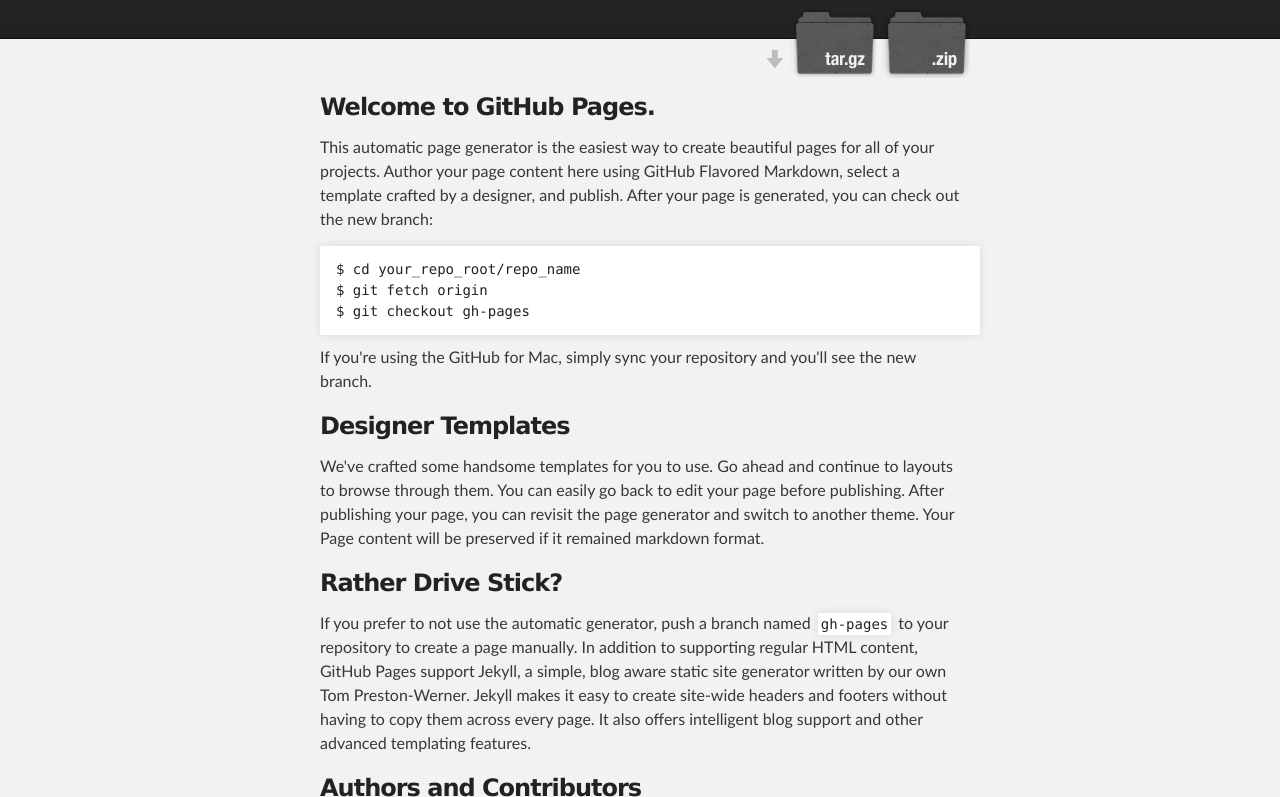
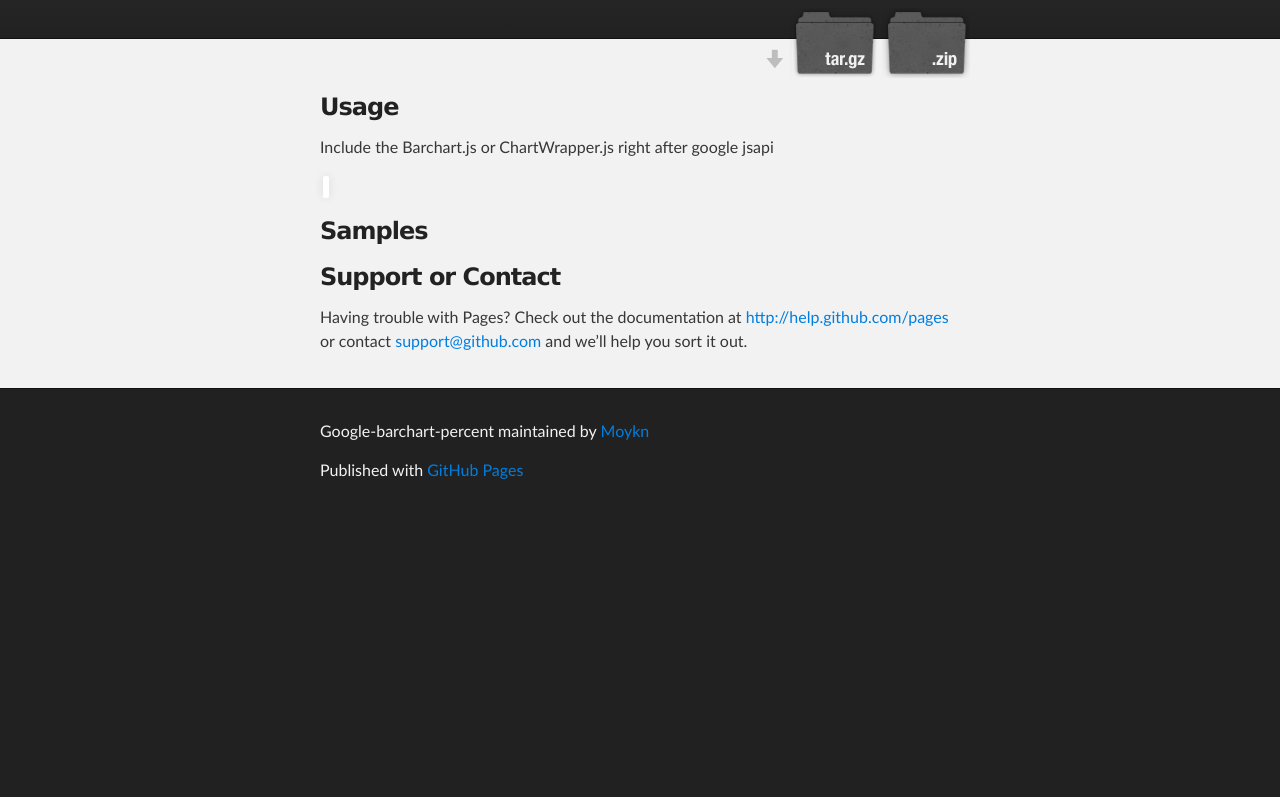
Before and after one commit to Moykn/google-barchart-percent, a plain HTML site: page index.html in a window 1280 px wide. Shown: the part 171-968 px from the top of the page. After the commit the page ends 800 px from the top, so only its background shows below. Drawn offline with Linux system fonts and the light colour scheme.

Commit message:
Adding samples

```diff
--- a/index.html
+++ b/index.html
@@ -19,7 +19,7 @@
           <a id="forkme_banner" href="https://github.com/Moykn/google-barchart-percent">View on GitHub</a>
 
           <h1 id="project_title">Google-barchart-percent</h1>
-          <h2 id="project_tagline">Adding a percentage label to google BarChart.</h2>
+          <h2 id="project_tagline">Drawing labels in google barchart for each bar</h2>
 
             <section id="downloads">
               <a class="zip_download_link" href="https://github.com/Moykn/google-barchart-percent/zipball/master">Download this project as a .zip file</a>
@@ -31,32 +31,19 @@
     <!-- MAIN CONTENT -->
     <div id="main_content_wrap" class="outer">
       <section id="main_content" class="inner">
-        <h3>Welcome to GitHub Pages.</h3>
+        <h3>Usage</h3>
+        <p>Include the Barchart.js or ChartWrapper.js right after google jsapi</p>
+        <code>
+          <script type="text/javascript" src="//www.google.com/jsapi"></script>
+          <script type="text/javascript" src="BarChart.js"></script>
+        </code>
+        <p></p>
 
-<p>This automatic page generator is the easiest way to create beautiful pages for all of your projects. Author your page content here using GitHub Flavored Markdown, select a template crafted by a designer, and publish. After your page is generated, you can check out the new branch:</p>
-
-<pre><code>$ cd your_repo_root/repo_name
-$ git fetch origin
-$ git checkout gh-pages
-</code></pre>
-
-<p>If you're using the GitHub for Mac, simply sync your repository and you'll see the new branch.</p>
-
-<h3>Designer Templates</h3>
-
-<p>We've crafted some handsome templates for you to use. Go ahead and continue to layouts to browse through them. You can easily go back to edit your page before publishing. After publishing your page, you can revisit the page generator and switch to another theme. Your Page content will be preserved if it remained markdown format.</p>
-
-<h3>Rather Drive Stick?</h3>
-
-<p>If you prefer to not use the automatic generator, push a branch named <code>gh-pages</code> to your repository to create a page manually. In addition to supporting regular HTML content, GitHub Pages support Jekyll, a simple, blog aware static site generator written by our own Tom Preston-Werner. Jekyll makes it easy to create site-wide headers and footers without having to copy them across every page. It also offers intelligent blog support and other advanced templating features.</p>
-
-<h3>Authors and Contributors</h3>
-
-<p>You can <a href="https://github.com/blog/821" class="user-mention">@mention</a> a GitHub username to generate a link to their profile. The resulting <code>&lt;a&gt;</code> element will link to the contributor's GitHub Profile. For example: In 2007, Chris Wanstrath (<a href="https://github.com/defunkt" class="user-mention">@defunkt</a>), PJ Hyett (<a href="https://github.com/pjhyett" class="user-mention">@pjhyett</a>), and Tom Preston-Werner (<a href="https://github.com/mojombo" class="user-mention">@mojombo</a>) founded GitHub.</p>
+<h3>Samples</h3>
 
 <h3>Support or Contact</h3>
 
-<p>Having trouble with Pages? Check out the documentation at <a href="http://help.github.com/pages">http://help.github.com/pages</a> or contact <a href="mailto:support@github.com">support@github.com</a> and we’ll help you sort it out.</p>
+          <p>Having trouble with Pages? Check out the documentation at <a href="http://help.github.com/pages">http://help.github.com/pages</a> or contact <a href="mailto:support@github.com">support@github.com</a> and we’ll help you sort it out.</p>
       </section>
     </div>
 
```
